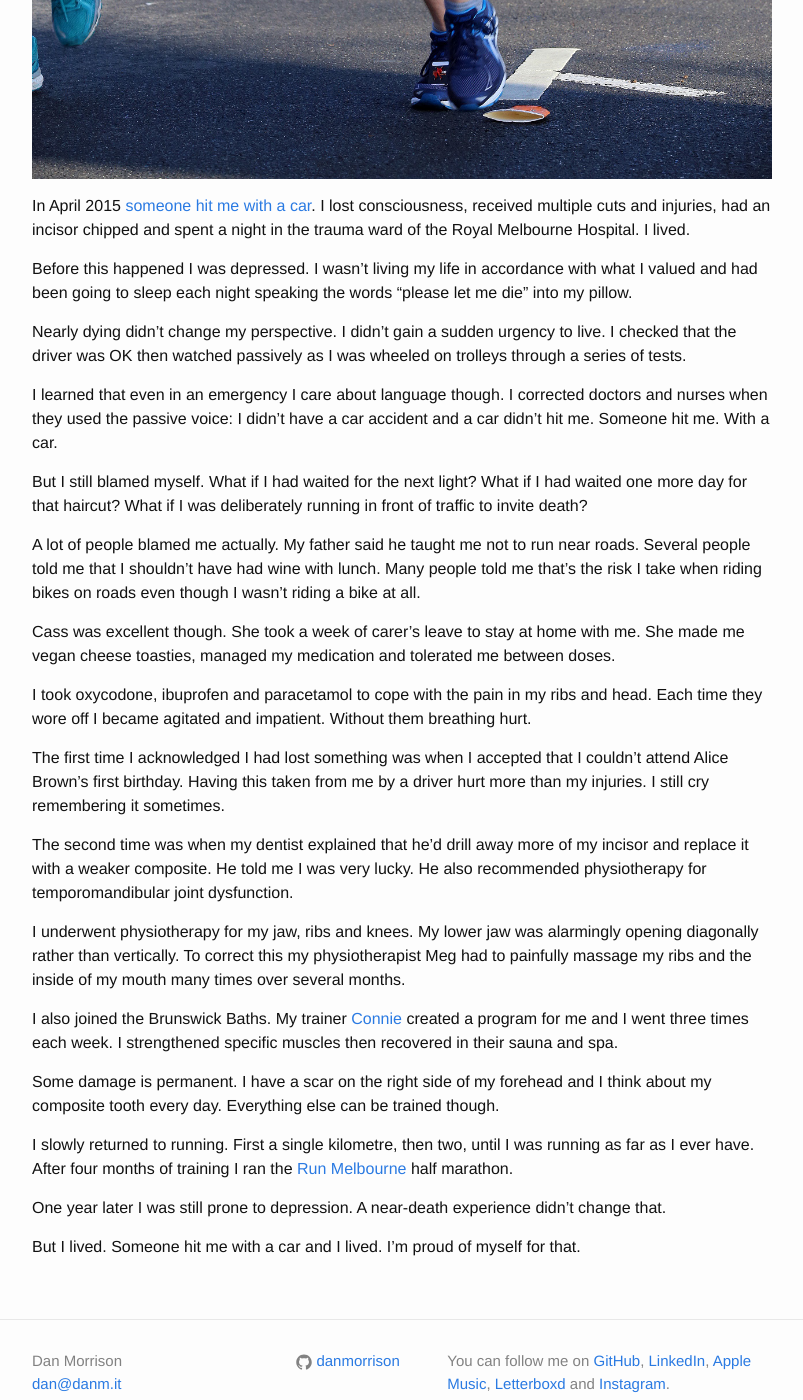
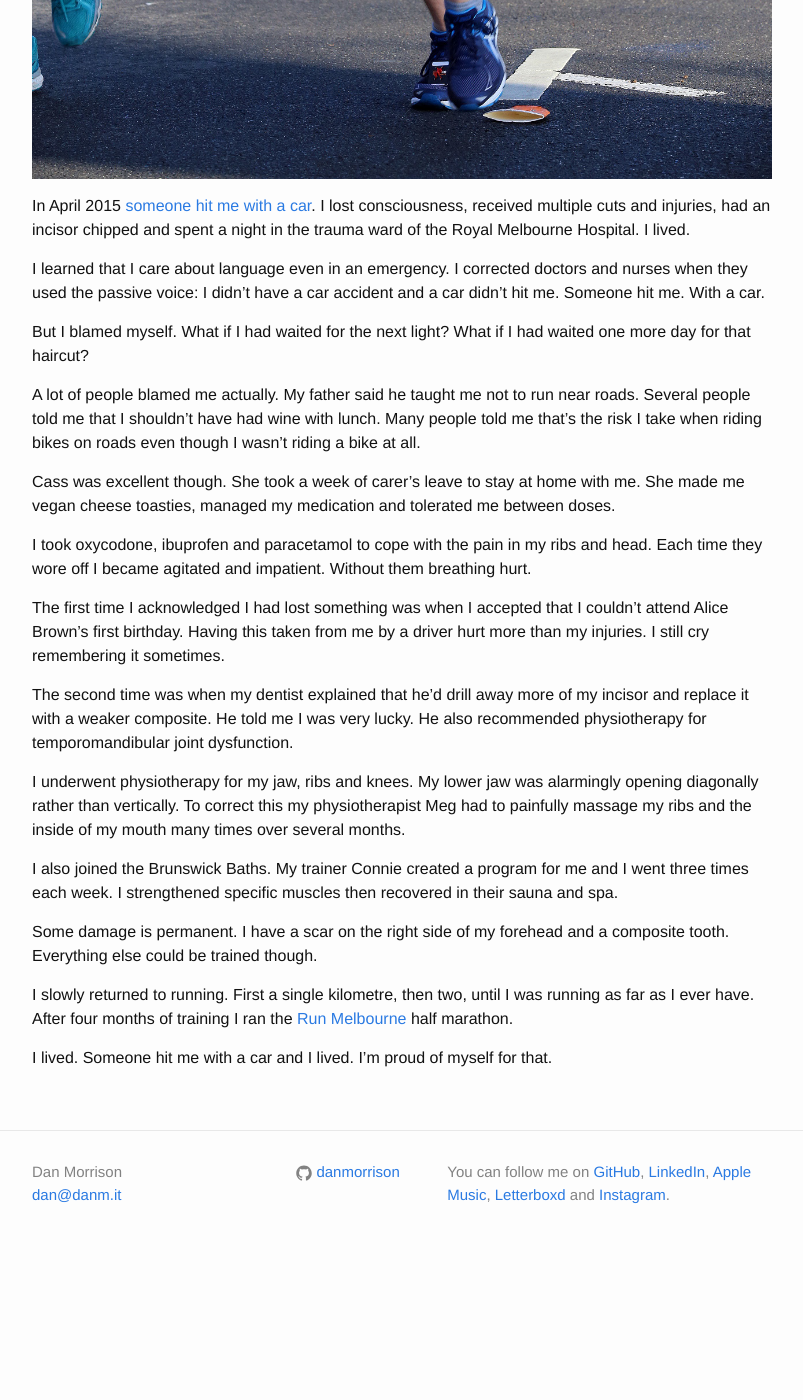
Before and after one commit to danmorrison/danmorrison.github.io, a Jekyll site: the page built from _posts/2016-04-03-recovering-from-trauma.md, in a window 1280 px wide and 1400 px high, scrolled down 1131 px. Shown: the whole window, without its empty margins (238-1041 px from the left). Built offline with Jekyll 4.4.1, drawn with Linux system fonts in a browser that asks for light colours; after the commit the page ends 2397 px from its top, so only the background shows below that.

Commit message:
I've recovered a lot

```diff
--- a/_posts/2016-04-03-recovering-from-trauma.md
+++ b/_posts/2016-04-03-recovering-from-trauma.md
@@ -12,22 +12,14 @@ I lived.
 
 [someone hit me with a car]: {% post_url 2015-04-04-someone-hit-me-with-a-car %}
 
-Before this happened I was depressed.
-I wasn't living my life in accordance with what I valued and had been going to sleep each night speaking the words "please let me die" into my pillow.
-
-Nearly dying didn't change my perspective.
-I didn't gain a sudden urgency to live.
-I checked that the driver was OK then watched passively as I was wheeled on trolleys through a series of tests.
-
-I learned that even in an emergency I care about language though.
+I learned that I care about language even in an emergency.
 I corrected doctors and nurses when they used the passive voice: I didn't have a car accident and a car didn't hit me.
 Someone hit me.
 With a car.
 
-But I still blamed myself.
+But I blamed myself.
 What if I had waited for the next light?
 What if I had waited one more day for that haircut?
-What if I was deliberately running in front of traffic to invite death?
 
 A lot of people blamed me actually.
 My father said he taught me not to run near roads.
@@ -55,14 +47,12 @@ My lower jaw was alarmingly opening diagonally rather than vertically.
 To correct this my physiotherapist Meg had to painfully massage my ribs and the inside of my mouth many times over several months.
 
 I also joined the Brunswick Baths.
-My trainer [Connie][] created a program for me and I went three times each week.
+My trainer Connie created a program for me and I went three times each week.
 I strengthened specific muscles then recovered in their sauna and spa.
 
-[Connie]: https://instagram.com/concon_b
-
 Some damage is permanent.
-I have a scar on the right side of my forehead and I think about my composite tooth every day.
-Everything else can be trained though.
+I have a scar on the right side of my forehead and a composite tooth.
+Everything else could be trained though.
 
 I slowly returned to running.
 First a single kilometre, then two, until I was running as far as I ever have.
@@ -70,9 +60,6 @@ After four months of training I ran the [Run Melbourne][] half marathon.
 
 [Run Melbourne]: http://runmelbourne.com.au
 
-One year later I was still prone to depression.
-A near-death experience didn't change that.
-
-But I lived.
+I lived.
 Someone hit me with a car and I lived.
 I'm proud of myself for that.
```
